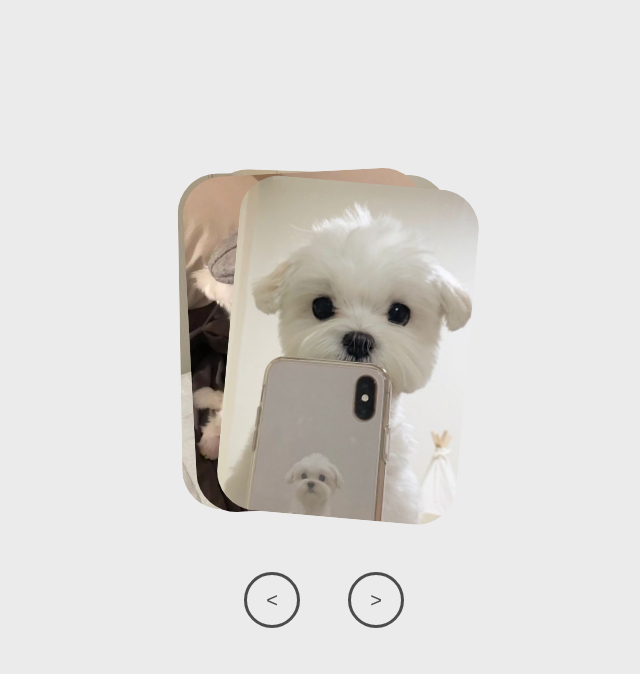
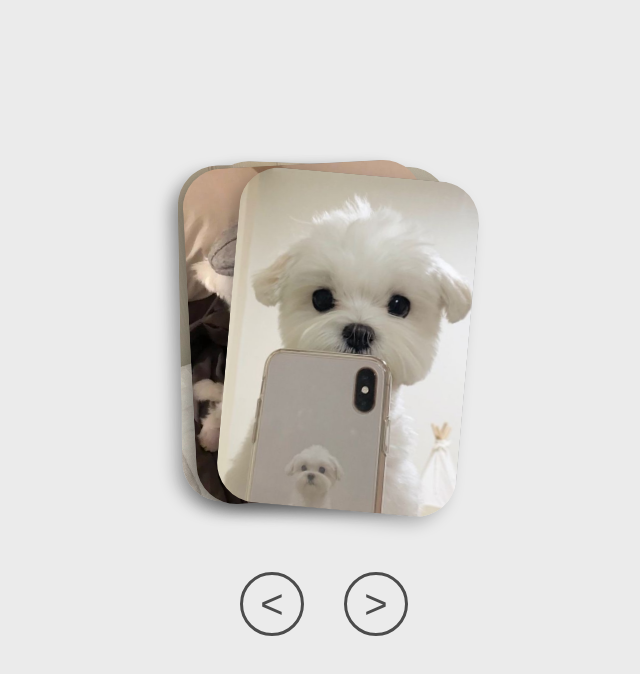
Before and after one commit to cjegeonu/cards, a plain HTML site: page cards.html in a window 1280 px wide. Shown: the whole page, without its empty margins (316-956 px from the left). Drawn offline with Linux system fonts and the light colour scheme.

Commit message:
added shadow & increased button size

```diff
--- a/cards.css
+++ b/cards.css
@@ -44,7 +44,7 @@ body{
 }
 /* drawing the cards */
 .card{
-    background-color: rgba(255, 255, 255, 0.05);
+    background-color: rgba(0, 0, 0, 0.6);
     position: absolute;
     transition: transform 800ms cubic-bezier(.05,.43,.25,.95);
     background-position: center;
@@ -52,6 +52,7 @@ body{
 }
 .big-card{
     border-radius: 5vmin;
+    transition: 500ms;
 }
 .little-card{
     width: 12vmin;
@@ -60,23 +61,33 @@ body{
     top: 50%;
     transform: translate(-50%, -50%);
     pointer-events: none;
+    box-shadow: -1vmin 1vmin 2vmin rgba(0, 0, 0, 0.6);
+    transition: 500ms;
 }
+.card-group:hover > .card {
+    transition: 500ms;
+    box-shadow: -2vmin 2vmin 3vmin rgba(0, 0, 0, 0.4);
+  }
 /* card pictures + positioning */
 .big-card:nth-child(2){
     background-image: url(big/1.png);
     transform: translateX(-10%) rotate(-1deg);
+    box-shadow: -1vmin 1vmin 2vmin rgba(0, 0, 0, 0.25);
 }
 .big-card:nth-child(4){
     background-image: url(big/2.png);
     transform: rotate(2deg);
+    box-shadow: -1vmin 1vmin 2vmin rgba(0, 0, 0, 0.25);
 }
 .big-card:nth-child(6){
     background-image: url(big/3.png);
     transform: translateX(-6%) rotate(-3deg);
+    box-shadow: -1vmin 1vmin 2vmin rgba(0, 0, 0, 0.25);
 }
 .big-card:nth-child(8){
     background-image: url(big/4.png);
     transform: translate(10%, 3%) rotate(5deg);
+    box-shadow: -1vmin 1vmin 2vmin rgba(0, 0, 0, 0.25);
 }
 /* second & third card picture + positioning */
 .card-group[data-index="1"] > .big-card:nth-child(6){
@@ -145,20 +156,20 @@ body{
 }
 /* buttons */
 .card-swiper-buttons{
-    margin-top: 8vmin;
+    margin-top: 9vmin;
     display: flex;
     justify-content: space-around;
     padding: 0vmin 2vmin;
 }
 .card-swiper-buttons > button{
-    font-size: 2.5vmin;
+    font-size: 5vmin;
     border: 0.4vmin solid #4b4b4b;
     transition: 500ms;
     border-radius: 100%;
     color: #4b4b4b;
     background-color: transparent;
-    height: 7vmin;
-    width: 7vmin;
+    height: 8vmin;
+    width: 8vmin;
     display: grid;
     place-items: center;
     cursor: pointer;
```
